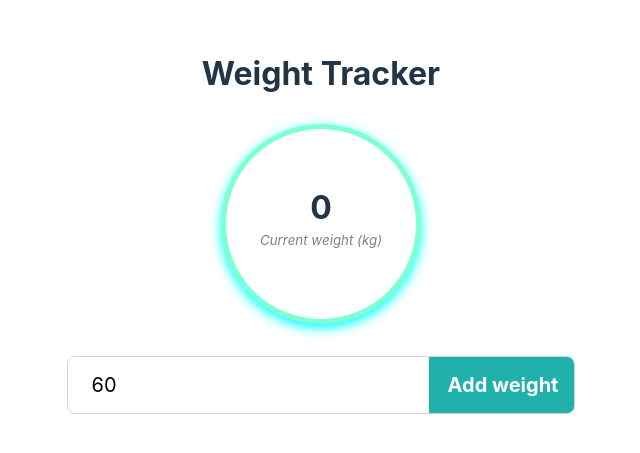
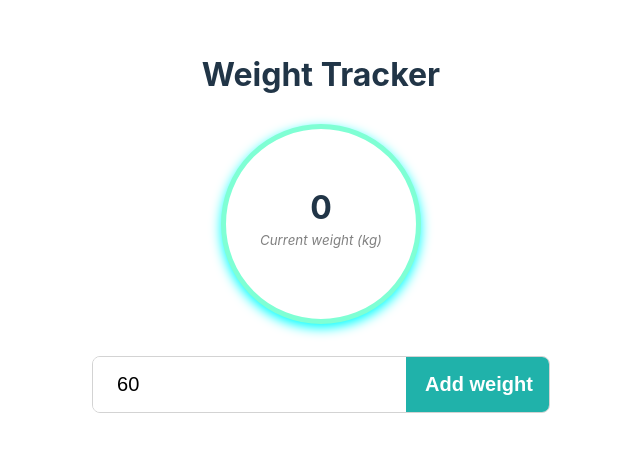
Before and after one commit to itsyuxuan/daily-weight, a Vue app: page / in a window 1280 px wide. Shown: the part 149-602 px from the top of the page, without its empty margins (319-959 px from the left). Built offline with nearby package versions, Linux system fonts and the light colour scheme.

Commit message:
✨ feat(style): set font family

```diff
--- a/src/App.vue
+++ b/src/App.vue
@@ -102,9 +102,6 @@ watch(
   margin: 0;
   padding: 0;
   box-sizing: border-box;
-  font-family: "Inter var experimental", "Inter var", -apple-system, "system-ui",
-    "Segoe UI", Roboto, Oxygen, Ubuntu, Cantarell, "Fira Sans", "Droid Sans",
-    "Helvetica Neue", sans-serif;
 }
 body {
   background-color: azure;
--- a/src/style.css
+++ b/src/style.css
@@ -1,5 +1,5 @@
 :root {
-  font-family: Inter, Avenir, Helvetica, Arial, sans-serif;
+  font-family: Inter, Helvetica, Arial, sans-serif;
   font-size: 16px;
   line-height: 24px;
   font-weight: 400;
```
